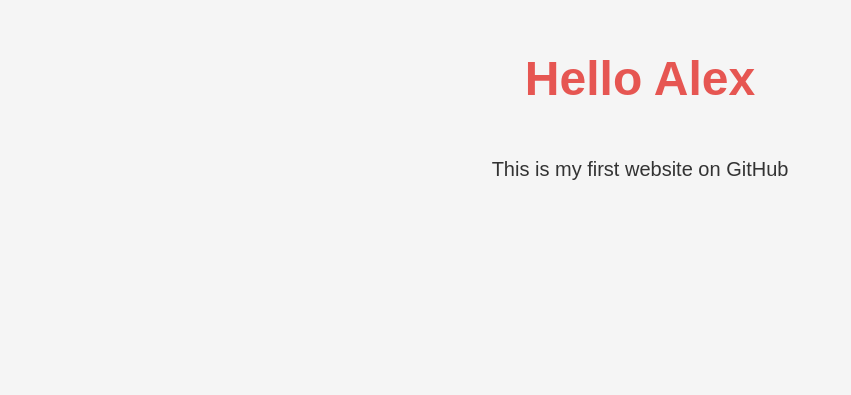
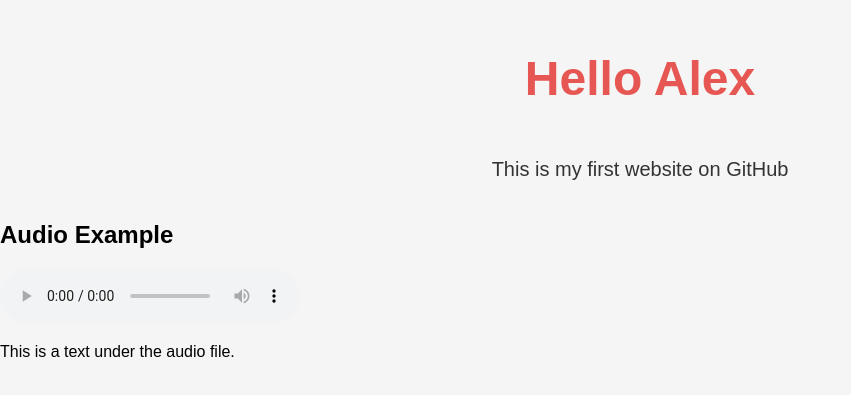
Before and after one commit to jazirehstudio2014-spec/Alma-Learning-Test, a plain HTML site: page index.html in a window 1280 px wide. Shown: the part 101-496 px from the top of the page, without its empty margins (0-851 px from the left). Drawn offline with Linux system fonts and the light colour scheme.

Commit message:
Update index.html

```diff
--- a/index.html
+++ b/index.html
@@ -18,6 +18,18 @@
 
   </div>
 
+  <section class="audio-section">
+
+  <h2>Audio Example</h2>
+
+  <audio controls>
+    <source src="audio/lesson2.mp3" type="audio/mpeg">
+  </audio>
+
+  <p>This is a text under the audio file.</p>
+
+</section>
+
   <script src="js/script.js"></script>
 
 </body>
```
